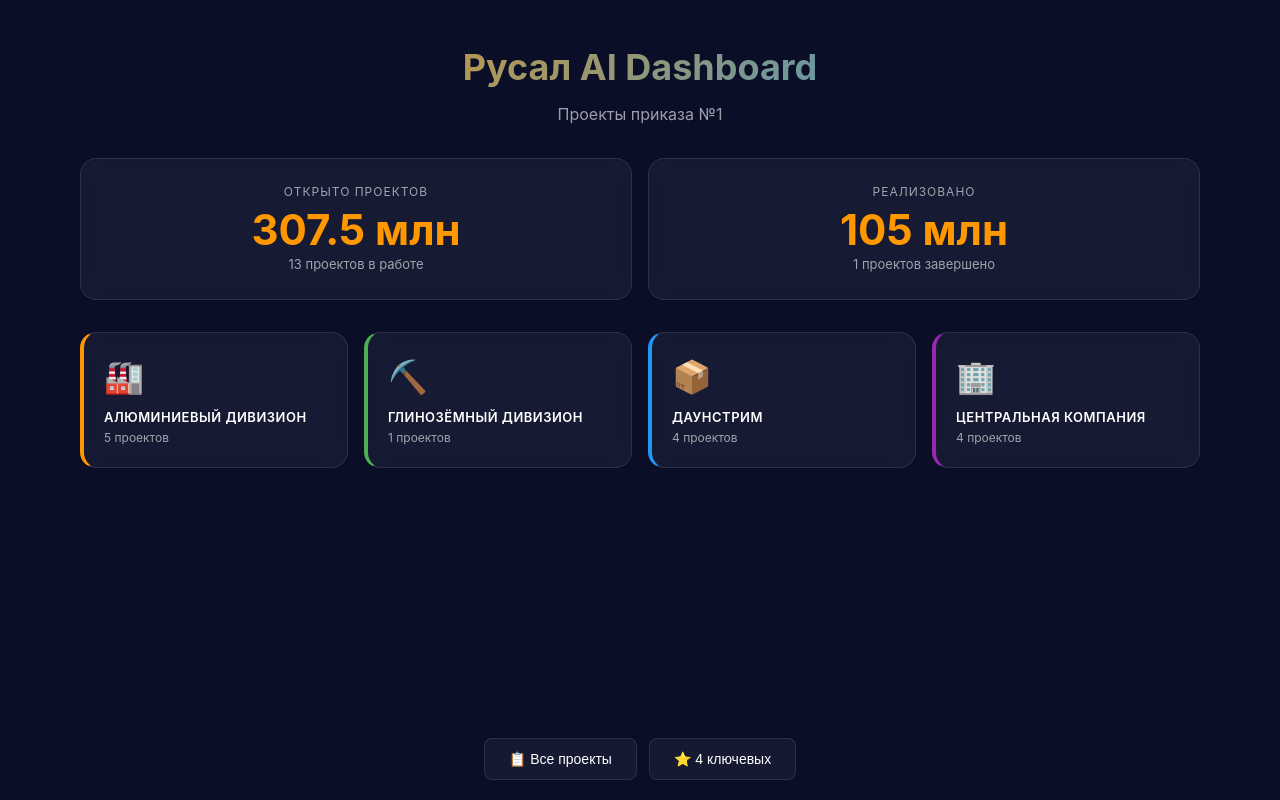
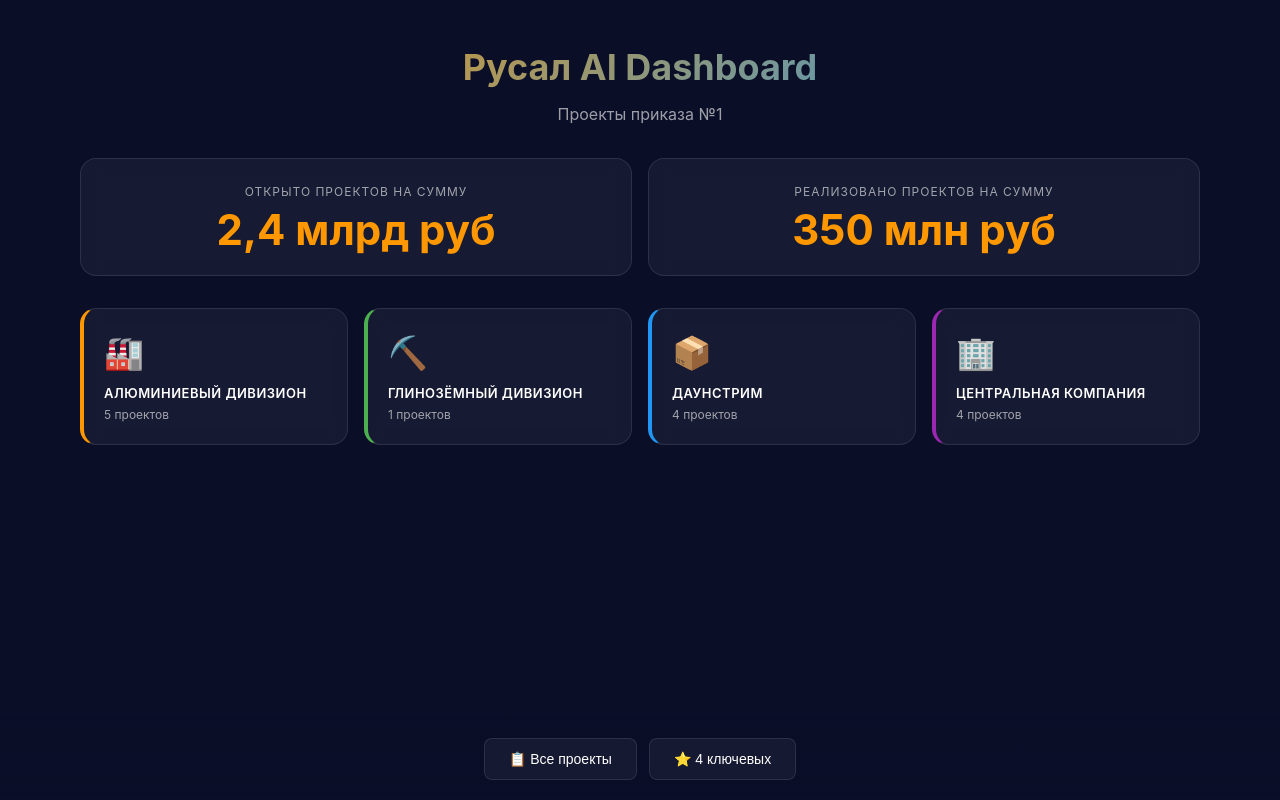
Before and after one commit to kimicito/rusal-dashboard, a plain HTML site: page index.html in a window 1280 px wide. Drawn offline with Linux system fonts and the light colour scheme.

Commit message:
Update: Fixed summary to 2.4B / 350M rub

```diff
--- a/app.js
+++ b/app.js
@@ -29,16 +29,15 @@
         <p class="subtitle">Проекты приказа №1</p>
       </header>
 
+
       <div class="summary-cards">
         <div class="summary-card">
-          <div class="summary-label">Открыто проектов</div>
-          <div class="summary-value">${formatMoney(openSum)}</div>
-          <div class="summary-sublabel">${openProjects.length} проектов в работе</div>
+          <div class="summary-label">Открыто проектов на сумму</div>
+          <div class="summary-value">2,4 млрд руб</div>
         </div>
         <div class="summary-card">
-          <div class="summary-label">Реализовано</div>
-          <div class="summary-value">${formatMoney(completedSum)}</div>
-          <div class="summary-sublabel">${completedProjects.length} проектов завершено</div>
+          <div class="summary-label">Реализовано проектов на сумму</div>
+          <div class="summary-value">350 млн руб</div>
         </div>
       </div>
 
--- a/index.html
+++ b/index.html
@@ -7,11 +7,11 @@
   <meta http-equiv="Pragma" content="no-cache">
   <meta http-equiv="Expires" content="0">
   <title>Русал AI Dashboard</title>
-  <link rel="stylesheet" href="style.css?v=3">
+  <link rel="stylesheet" href="style.css?v=4">
 </head>
 <body>
   <div id="app"></div>
-  <script src="data.js?v=3"></script>
-  <script src="app.js?v=3"></script>
+  <script src="data.js?v=4"></script>
+  <script src="app.js?v=4"></script>
 </body>
 </html>
```
